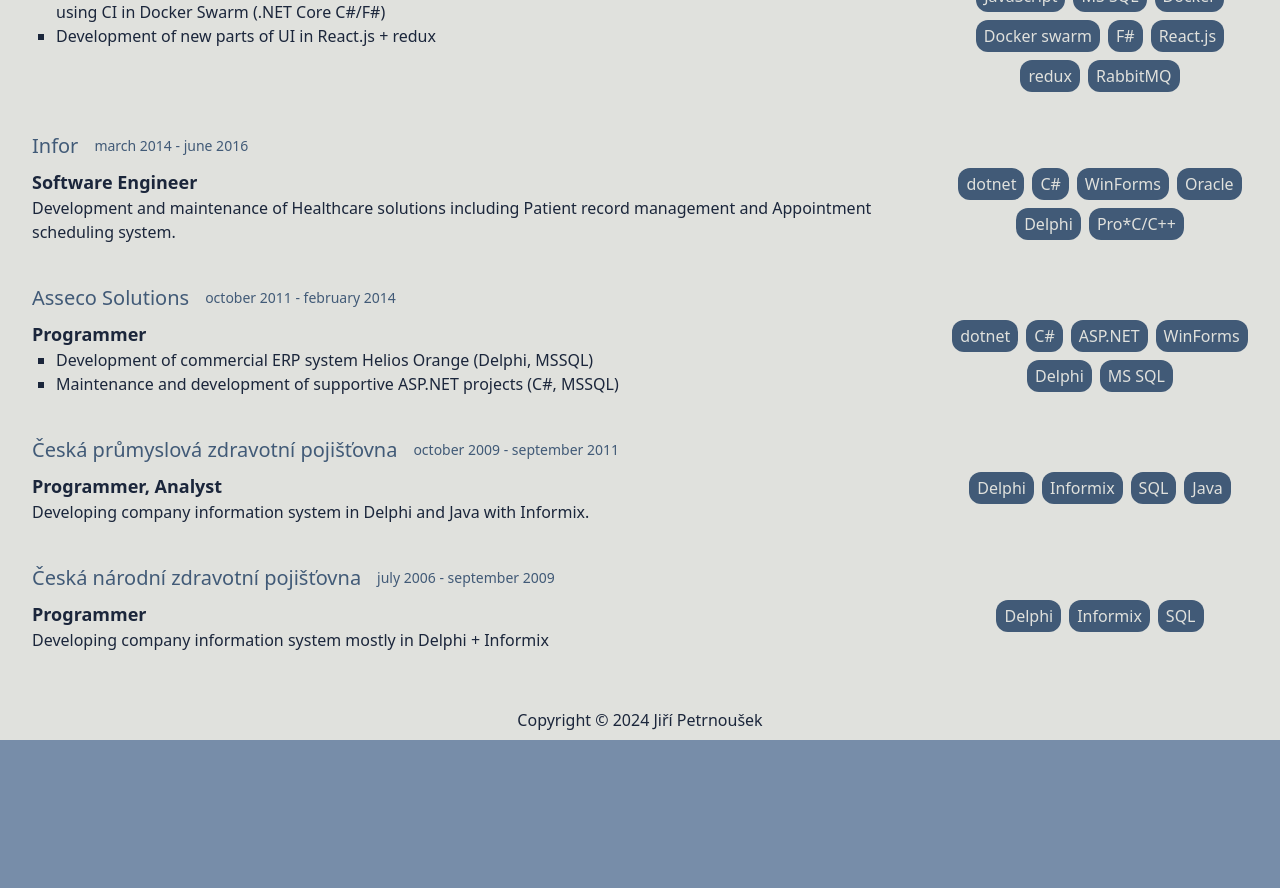
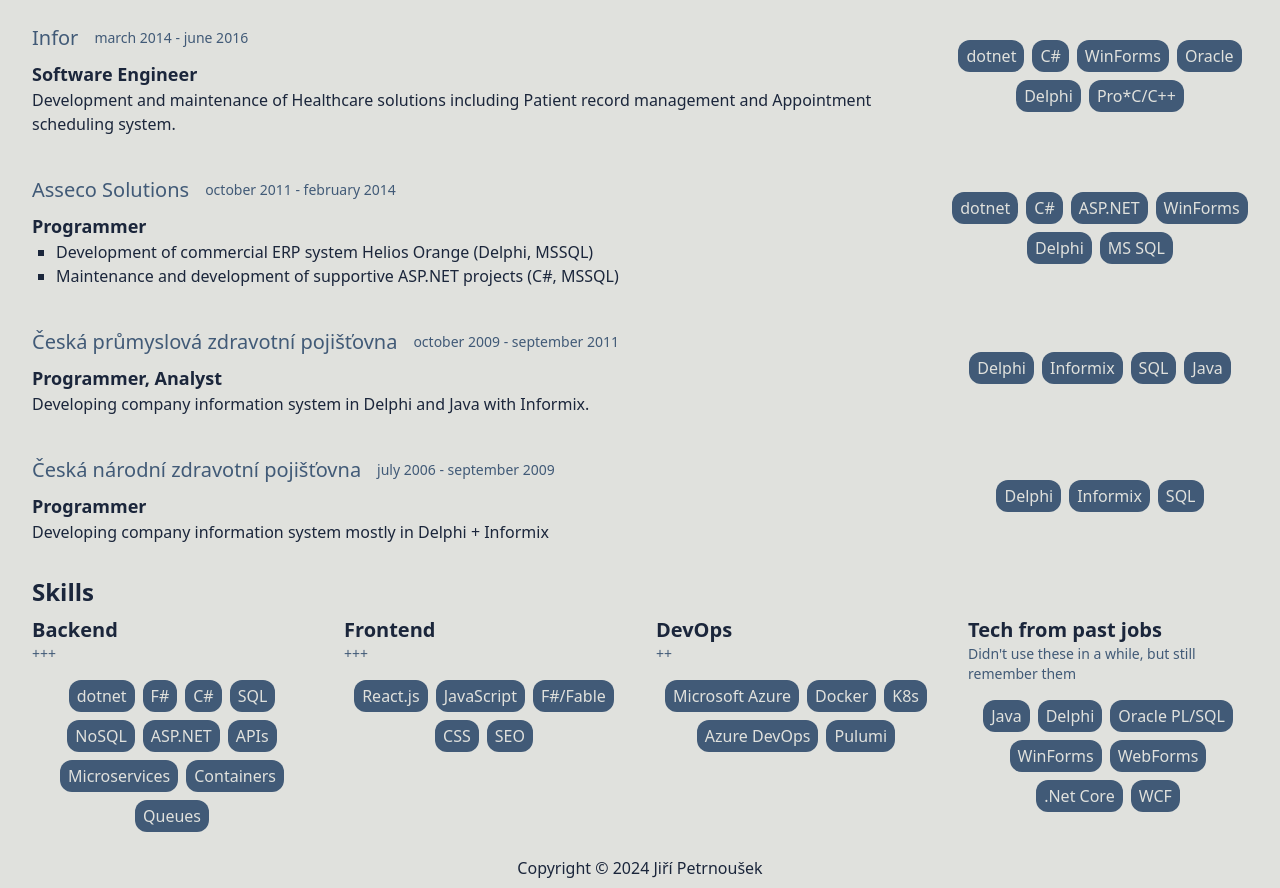
Before and after one commit to jirkacv/nousek-cz, a React (Vite) app: page / in a window 1280 px wide. Shown: the part 1120-2008 px from the top of the page. Before the commit the page ends 1860 px from the top, so only its background shows below. Built offline with nearby package versions, Linux system fonts and the light colour scheme; the HTML template or start-up script is replaced by a standard one.

Commit message:
Added skills section

```diff
--- a/src/Resume.tsx
+++ b/src/Resume.tsx
@@ -41,7 +41,7 @@
 }
 
 function Links({basics}: { basics: ResumeType.Basics }) {
-    const {t} = useTranslation();
+    const { t } = useTranslation();
     return (
         <section className="flex-grow">
             <h2 className="section-header">{t('sections.links')}</h2>
@@ -85,11 +85,9 @@
     return null
 }
 
-function Skills({skills}: { skills: ResumeType.Skill[] }) {
-    const { t } = useTranslation();
+function JobSkills({skills}: { skills: ResumeType.Skill[] }) {
     return (
-        <section className="basis-1/4">
-            <h4 className="my-2 text-xl font-medium text-left md:invisible">{t('sections.skills')}</h4>
+        <section className="basis-1/4 content-center">
             <div className="flex flex-row gap-2 items-center justify-center flex-wrap basis-auto shrink grow">
                 {skills.map((skill) => {
                     return (
@@ -127,28 +125,27 @@
                 )}
                 {work.highlights && work.highlights.length > 0 && (
                     <ul className="list-[square]">
-                        {work.highlights.map((highlight, i) => (
+                        {work.highlights.map((highlight, i) =>
                             <li key={i} className="ml-6">{highlight}</li>
-                        ))}
-
+                        )}
                     </ul>
                 )}
             </div>
             {work.skills && work.skills.length > 0 && (
-                <Skills skills={work.skills}/>
+                <JobSkills skills={work.skills}/>
             )}
-</div>
+        </div>
     )
 }
 
 function Jobs({work}: { work: ResumeType.Work[] | undefined }) {
-    const {t} = useTranslation();
+    const { t } = useTranslation();
     if (work && work.length > 0) {
         return (
             <section className="my-8">
                 <h2 className="section-header">{t('sections.jobs')}</h2>
                 {work.map(job => {
-                    return (<Job key={`${job.name}_${job.startDate}`} work={job}/>)
+                    return <Job key={`${job.name}_${job.startDate}`} work={job}/>
                 })}
             </section>
         )
@@ -156,13 +153,51 @@
     return null;
 }
 
+function Skill({skill}: { skill: ResumeType.Skill }) {
+    return (
+        <div>
+            <h3 className="text-xl font-semibold">{skill.name}</h3>
+            {skill.level !== '' && <div className="mb-4 text-sm text-yinmn_blue dark:text-timberwolf-400">{skill.level}</div>}
+            {skill.keywords && skill.keywords.length > 0 && (
+                <div className="flex flex-row gap-2 items-center justify-center flex-wrap basis-auto shrink grow">
+                    {skill.keywords.map((keyword) => {
+                        return (
+                            <span key={keyword}
+                                className="flex-auto px-2 grow-0 leading-8 whitespace-nowrap rounded-xl bg-yinmn_blue text-platinum dark:bg-eerie_black dark:text-timberwolf-700">
+                                {keyword}
+                            </span>
+                        )
+                    }) }
+                </div>
+            )}
+        </div>
+    )
+}
+function Skills({skills}: { skills: ResumeType.Skill[] | undefined }) {
+    const { t } = useTranslation();
+    if (skills && skills.length > 0) {
+        return (
+            <section className="">
+                <h2 className="section-header">{t('sections.skills')}</h2>
+                <div className="grid grid-cols-1 md:grid-cols-4 gap-8">
+                    {skills.map((skill) => {
+                        return <Skill key={skill.name} skill={skill} />
+                    })}
+                </div>
+            </section>
+        )
+    }
+    return null;
+}
+
 function Resume() {
-    const {i18n} = useTranslation();
+    const { i18n } = useTranslation();
     const resume = i18n.language === 'cs' ? csResume : enResume
     return (
         <div className="mb-auto p-8 py-4">
-            <Basics basics={resume.basics}/>
-            <Jobs work={resume.work}/>
+            <Basics basics={resume.basics} />
+            <Jobs work={resume.work} />
+            <Skills skills={resume.skills} />
         </div>
     )
 }
--- a/src/assets/cs/resume.json
+++ b/src/assets/cs/resume.json
@@ -443,154 +443,24 @@
   "publications": [],
   "skills": [
     {
-      "name": "F#",
-      "level": "",
-      "keywords": []
+      "name": "Backend",
+      "level": "+++",
+      "keywords": ["dotnet", "F#", "C#", "SQL", "NoSQL", "ASP.NET", "APIs", "Microservices", "Containers", "Queues" ]
     },
     {
-      "name": "C#",
-      "level": "",
-      "keywords": []
+      "name": "Frontend",
+      "level": "+++",
+      "keywords": ["React.js", "JavaScript", "F#/Fable", "CSS", "SEO" ]
     },
     {
-      "name": ".NET",
-      "level": "",
-      "keywords": []
+      "name": "DevOps",
+      "level": "++",
+      "keywords": ["Microsoft Azure", "Docker", "K8s", "Azure DevOps", "Pulumi" ]
     },
     {
-      "name": "Microsoft Azure",
-      "level": "",
-      "keywords": []
-    },
-    {
-      "name": "SQL",
-      "level": "",
-      "keywords": []
-    },
-    {
-      "name": "ASP.NET",
-      "level": "",
-      "keywords": []
-    },
-    {
-      "name": "Git",
-      "level": "",
-      "keywords": []
-    },
-    {
-      "name": "Linux",
-      "level": "",
-      "keywords": []
-    },
-    {
-      "name": "KnockoutJS",
-      "level": "",
-      "keywords": []
-    },
-    {
-      "name": "PL/SQL",
-      "level": "",
-      "keywords": []
-    },
-    {
-      "name": "ASP.NET Web API",
-      "level": "",
-      "keywords": []
-    },
-    {
-      "name": "Bootstrap",
-      "level": "",
-      "keywords": []
-    },
-    {
-      "name": "ASP.NET MVC",
-      "level": "",
-      "keywords": []
-    },
-    {
-      "name": "Pro*C",
-      "level": "",
-      "keywords": []
-    },
-    {
-      "name": "redux",
-      "level": "",
-      "keywords": []
-    },
-    {
-      "name": "React.js",
-      "level": "",
-      "keywords": []
-    },
-    {
-      "name": "Delphi",
-      "level": "",
-      "keywords": []
-    },
-    {
-      "name": "Informix",
-      "level": "",
-      "keywords": []
-    },
-    {
-      "name": "JavaScript",
-      "level": "",
-      "keywords": []
-    },
-    {
-      "name": "Software Development",
-      "level": "",
-      "keywords": []
-    },
-    {
-      "name": "DevExpress",
-      "level": "",
-      "keywords": []
-    },
-    {
-      "name": "jQuery",
-      "level": "",
-      "keywords": []
-    },
-    {
-      "name": "Unit Testing",
-      "level": "",
-      "keywords": []
-    },
-    {
-      "name": ".NET Framework",
-      "level": "",
-      "keywords": []
-    },
-    {
-      "name": "XML",
-      "level": "",
-      "keywords": []
-    },
-    {
-      "name": "T-SQL",
-      "level": "",
-      "keywords": []
-    },
-    {
-      "name": "Java",
-      "level": "",
-      "keywords": []
-    },
-    {
-      "name": "T-SQL Stored Procedures",
-      "level": "",
-      "keywords": []
-    },
-    {
-      "name": "OOP",
-      "level": "",
-      "keywords": []
-    },
-    {
-      "name": "Programming",
-      "level": "",
-      "keywords": []
+      "name": "Tech z dob minulých",
+      "level": "který jsem delší dobu nepoužil, ale stále si pamatuji",
+      "keywords": ["Java", "Delphi", "Oracle PL/SQL", "WinForms", "WebForms", ".Net Core", "WCF" ]
     }
   ],
   "languages": [
--- a/src/assets/en/resume.json
+++ b/src/assets/en/resume.json
@@ -6,7 +6,7 @@
     "image": "",
     "email": "jiri.petrnousek@centrum.cz",
     "phone": "",
-    "url": "https://www.nousek.cz/en",
+    "url": "https://www.nousek.cz",
     "summary": "",
     "location": {
       "countryCode": "CZ",
@@ -443,154 +443,24 @@
   "publications": [],
   "skills": [
     {
-      "name": "F#",
-      "level": "",
-      "keywords": []
+      "name": "Backend",
+      "level": "+++",
+      "keywords": ["dotnet", "F#", "C#", "SQL", "NoSQL", "ASP.NET", "APIs", "Microservices", "Containers", "Queues" ]
     },
     {
-      "name": "C#",
-      "level": "",
-      "keywords": []
+      "name": "Frontend",
+      "level": "+++",
+      "keywords": ["React.js", "JavaScript", "F#/Fable", "CSS", "SEO" ]
     },
     {
-      "name": ".NET",
-      "level": "",
-      "keywords": []
+      "name": "DevOps",
+      "level": "++",
+      "keywords": ["Microsoft Azure", "Docker", "K8s", "Azure DevOps", "Pulumi" ]
     },
     {
-      "name": "Microsoft Azure",
-      "level": "",
-      "keywords": []
-    },
-    {
-      "name": "SQL",
-      "level": "",
-      "keywords": []
-    },
-    {
-      "name": "ASP.NET",
-      "level": "",
-      "keywords": []
-    },
-    {
-      "name": "Git",
-      "level": "",
-      "keywords": []
-    },
-    {
-      "name": "Linux",
-      "level": "",
-      "keywords": []
-    },
-    {
-      "name": "KnockoutJS",
-      "level": "",
-      "keywords": []
-    },
-    {
-      "name": "PL/SQL",
-      "level": "",
-      "keywords": []
-    },
-    {
-      "name": "ASP.NET Web API",
-      "level": "",
-      "keywords": []
-    },
-    {
-      "name": "Bootstrap",
-      "level": "",
-      "keywords": []
-    },
-    {
-      "name": "ASP.NET MVC",
-      "level": "",
-      "keywords": []
-    },
-    {
-      "name": "Pro*C",
-      "level": "",
-      "keywords": []
-    },
-    {
-      "name": "redux",
-      "level": "",
-      "keywords": []
-    },
-    {
-      "name": "React.js",
-      "level": "",
-      "keywords": []
-    },
-    {
-      "name": "Delphi",
-      "level": "",
-      "keywords": []
-    },
-    {
-      "name": "Informix",
-      "level": "",
-      "keywords": []
-    },
-    {
-      "name": "JavaScript",
-      "level": "",
-      "keywords": []
-    },
-    {
-      "name": "Software Development",
-      "level": "",
-      "keywords": []
-    },
-    {
-      "name": "DevExpress",
-      "level": "",
-      "keywords": []
-    },
-    {
-      "name": "jQuery",
-      "level": "",
-      "keywords": []
-    },
-    {
-      "name": "Unit Testing",
-      "level": "",
-      "keywords": []
-    },
-    {
-      "name": ".NET Framework",
-      "level": "",
-      "keywords": []
-    },
-    {
-      "name": "XML",
-      "level": "",
-      "keywords": []
-    },
-    {
-      "name": "T-SQL",
-      "level": "",
-      "keywords": []
-    },
-    {
-      "name": "Java",
-      "level": "",
-      "keywords": []
-    },
-    {
-      "name": "T-SQL Stored Procedures",
-      "level": "",
-      "keywords": []
-    },
-    {
-      "name": "OOP",
-      "level": "",
-      "keywords": []
-    },
-    {
-      "name": "Programming",
-      "level": "",
-      "keywords": []
+      "name": "Tech from past jobs",
+      "level": "Didn't use these in a while, but still remember them",
+      "keywords": ["Java", "Delphi", "Oracle PL/SQL", "WinForms", "WebForms", ".Net Core", "WCF" ]
     }
   ],
   "languages": [
--- a/src/resume-types.ts
+++ b/src/resume-types.ts
@@ -40,6 +40,7 @@
 type Resume = {
     basics : Basics | undefined;
     work : Work[] | undefined;
+    skills: Skill[] | undefined;
 }
 
 
```
